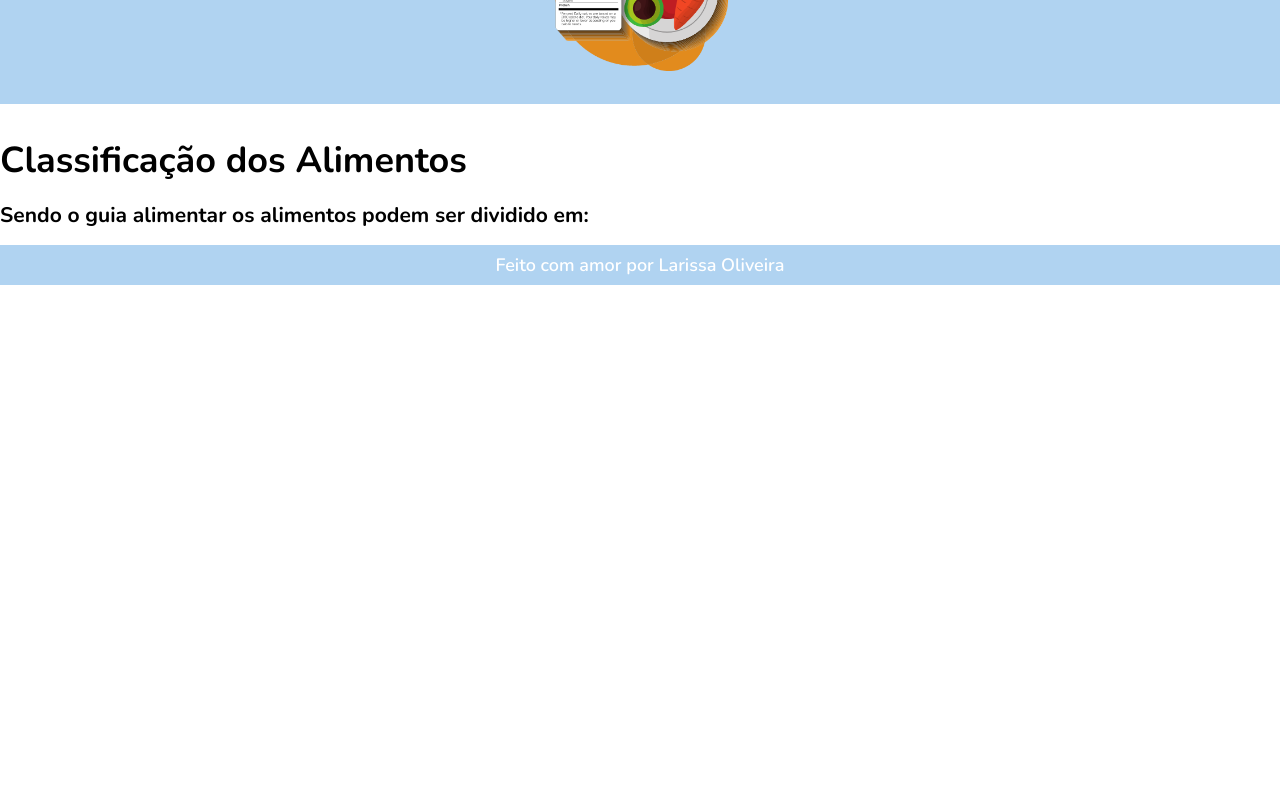
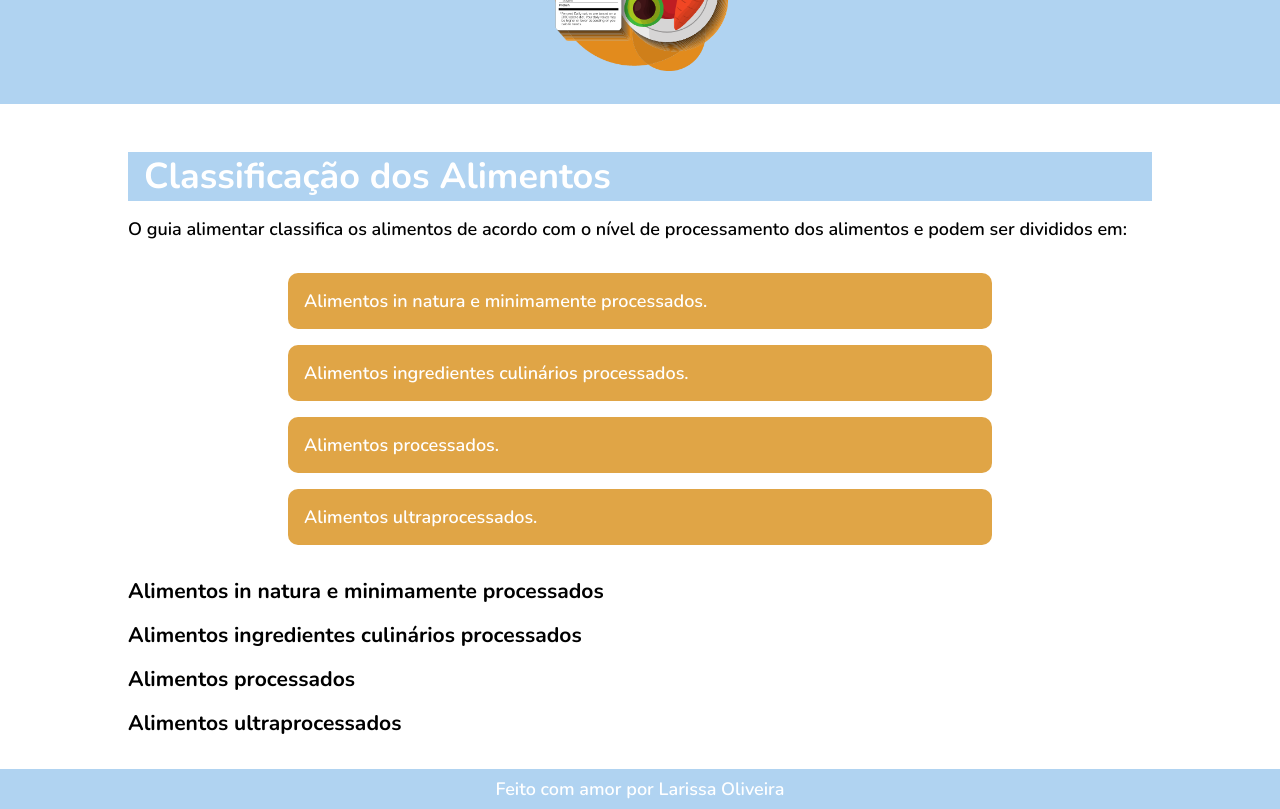
Before and after one commit to olaari/projeto-final, a React (Vite) app: page /classificacao in a window 1280 px wide. Shown: the part 460-1269 px from the top of the page. Before the commit the page ends 800 px from the top, so only its background shows below. Built offline with nearby package versions, Linux system fonts and the light colour scheme.

Commit message:
add header classificação

```diff
--- a/src/pages/Classificacao/Classificacao.jsx
+++ b/src/pages/Classificacao/Classificacao.jsx
@@ -1,5 +1,6 @@
 import "./classificacao.css";
 import rotuloAlimento from "../../assets/rotulo-alimento.png";
+
 
 function Classificacao() {
     return (
@@ -8,9 +9,23 @@ function Classificacao() {
                 <img className="rotulo-alimento" src={rotuloAlimento}></img>
                 <div className="background-classificacao"></div>
             </div>
-            <div>
+            <div className="main-classificacao">
                 <h1>Classificação dos Alimentos</h1>
-                <h3>Sendo o guia alimentar os alimentos podem ser dividido em: </h3>
+                <p> O guia alimentar classifica os alimentos de acordo com o nível de processamento dos alimentos e podem ser divididos em:</p>
+                <ul className="lista-alimentos">
+                    <li className="categorias-alimentos">Alimentos in natura e minimamente processados.</li>
+                    <li className="categorias-alimentos">Alimentos ingredientes culinários processados.</li>
+                    <li className="categorias-alimentos" >Alimentos processados.</li>
+                    <li className="categorias-alimentos">Alimentos ultraprocessados.</li>
+                </ul>
+
+                <h3>Alimentos in natura e minimamente processados</h3>
+                <p> </p>
+                <h3>Alimentos ingredientes culinários processados</h3>
+                <p></p>
+                <h3>Alimentos processados</h3>
+                <p></p>
+                <h3>Alimentos ultraprocessados</h3>
             </div>
         </>
     )
--- a/src/pages/Classificacao/classificacao.css
+++ b/src/pages/Classificacao/classificacao.css
@@ -28,3 +28,31 @@ img.rotulo-alimento {
     bottom: 0;
     align-items: center;
 }
+
+.main-classificacao {
+    padding: 1rem 0;
+    margin: 0 auto;
+    width: 80%;
+    text-align: justify;
+}
+
+.main-classificacao>h1 {
+    margin-bottom: 1rem;
+    color: white;
+    background-color: #b0d3f1;
+    padding-left: 1rem;
+}
+
+.lista-alimentos{
+    margin: 2rem;
+}
+
+.categorias-alimentos{
+    margin: 0 auto 1rem;
+    padding: 1rem;
+    width: 70%;
+    border-radius: 10px;
+    color: white;
+    background-color: #e0a546;
+
+}
```
Also changed, not shown: src/components/Header/Header.jsx (+11 -0 lines).
